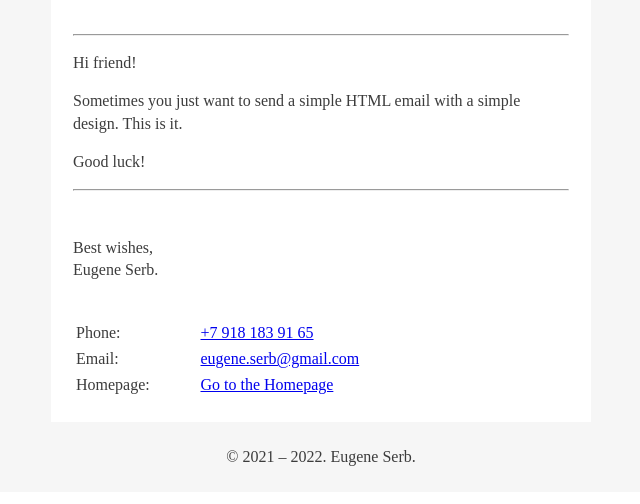
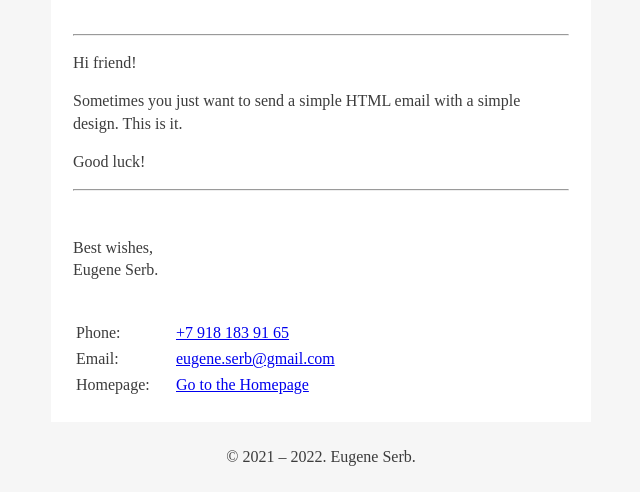
Before and after one commit to eugene-serb/email-template, a plain HTML site: page index.html in a window 1280 px wide. Shown: the part 128-632 px from the top of the page, without its empty margins (319-959 px from the left). Drawn offline with Linux system fonts and the light colour scheme.

Commit message:
Updated contacts

```diff
--- a/index.html
+++ b/index.html
@@ -14,6 +14,7 @@
                 </tr>
                 <tr>
                     <td>
+                        <!-- START WHITE ZONE -->
                         <table style="width: 540px; margin: 0 auto; padding: 16px; background-color: #FFFFFF">
                             <tbody>
                                 <tr>
@@ -55,15 +56,15 @@
                                                                     <table width="100%">
                                                                         <tbody>
                                                                             <tr>
-                                                                                <td width="25%">Phone:</td>
+                                                                                <td width="20%">Phone:</td>
                                                                                 <td><a href="tel:+79181839165" target="_self">+7 918 183 91 65</a></td>
                                                                             </tr>
                                                                             <tr>
-                                                                                <td width="25%">Email:</td>
+                                                                                <td width="20%">Email:</td>
                                                                                 <td><a href="mailto:eugene.serb@gmail.com" target="_self">eugene.serb@gmail.com</a></td>
                                                                             </tr>
                                                                             <tr>
-                                                                                <td width="25%">Homepage:</td>
+                                                                                <td width="20%">Homepage:</td>
                                                                                 <td><a href="https://eugene-serb.github.io/" target="_blank">Go to the Homepage</a></td>
                                                                             </tr>
                                                                         </tbody>
@@ -80,6 +81,7 @@
                                 </tr>
                             </tbody>
                         </table>
+                        <!-- END WHITE ZONE -->
                     </td>
                 </tr>
                 <tr>
```
